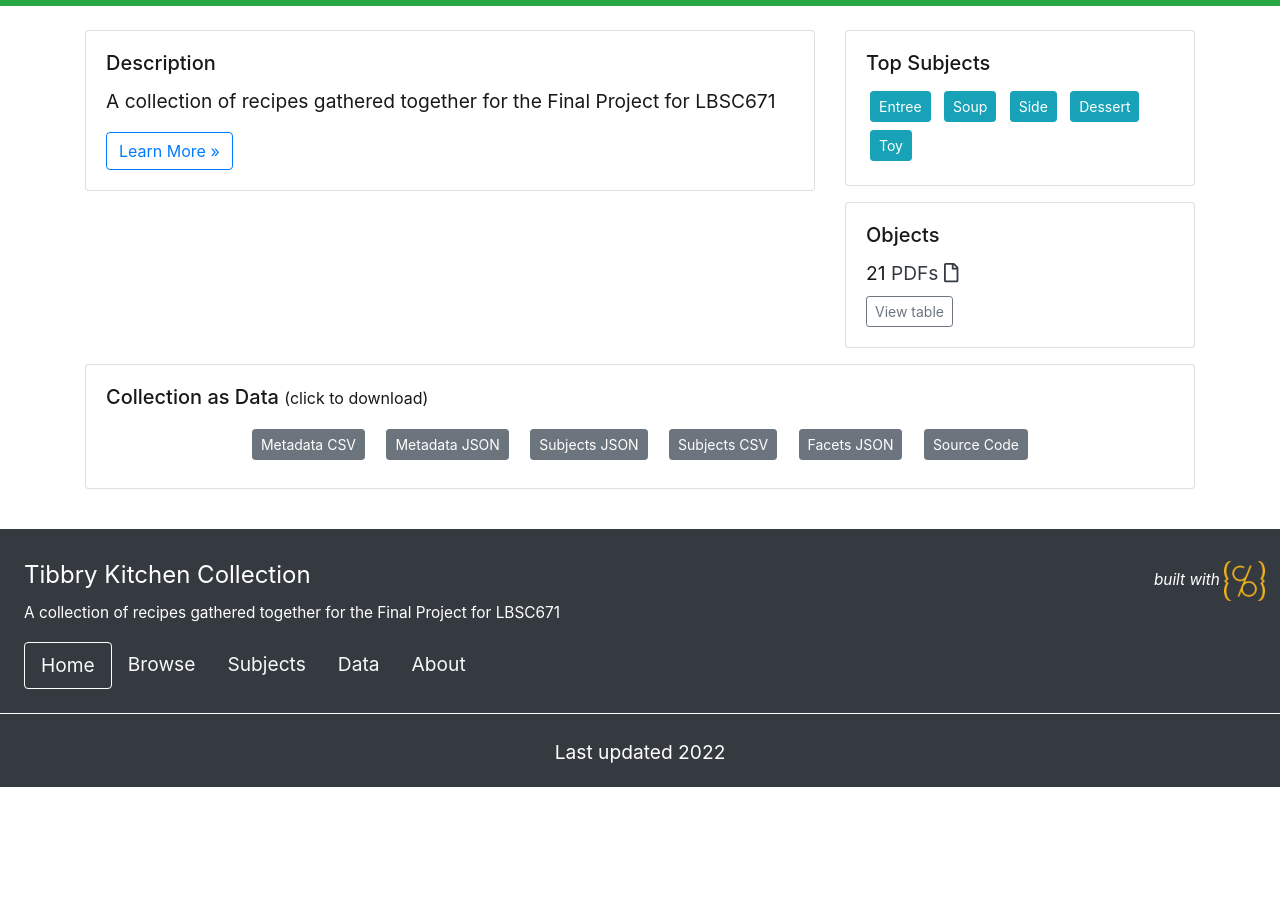
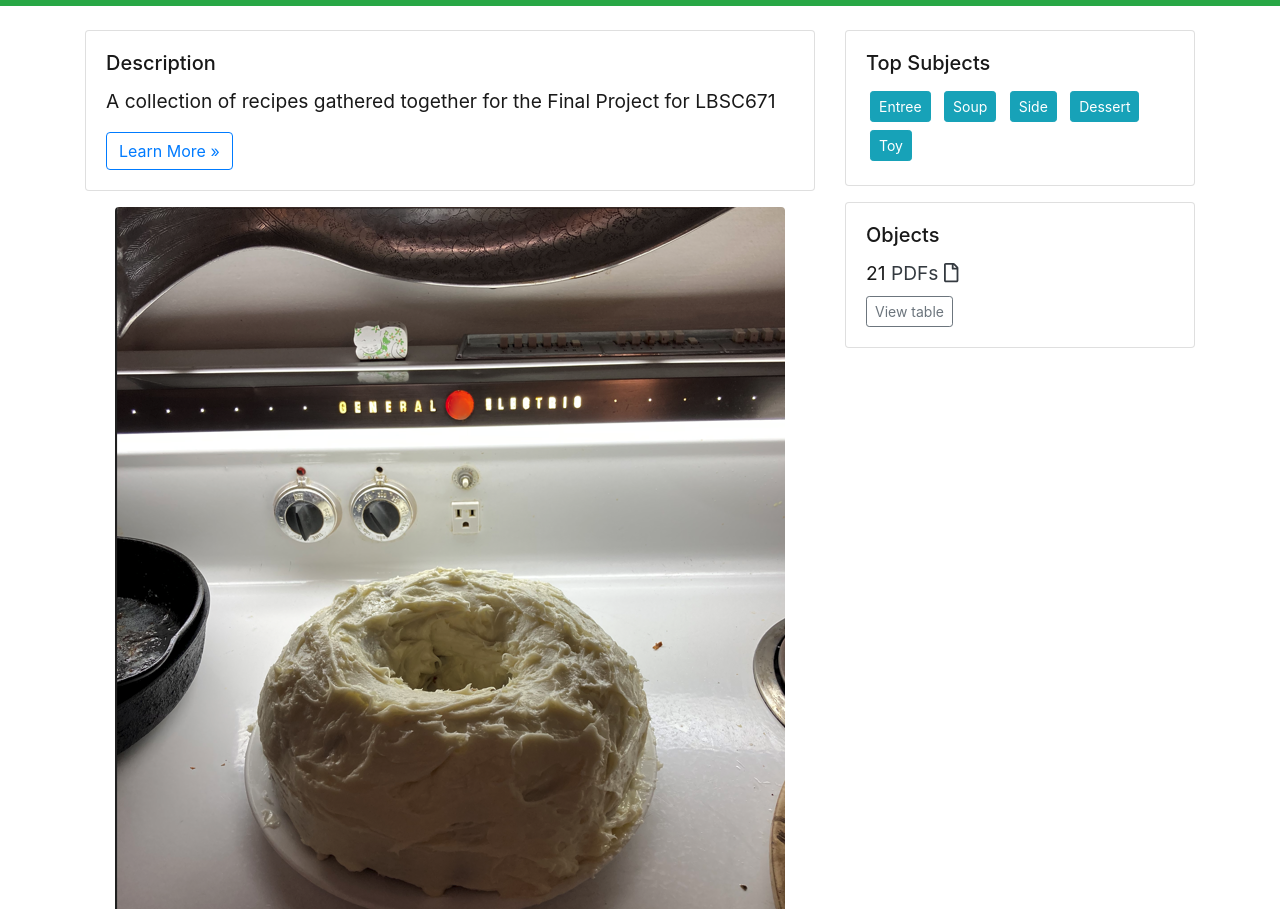
Before and after one commit to gbrei/tibbrykitchencollection, a Jekyll site: the page built from index.md, in a window 1280 px wide. Shown: the part 364-1273 px from the top of the page. Built offline with Jekyll 4.4.1, drawn with Linux system fonts in a browser that asks for light colours; before the commit the page ends 1151 px from its top, so only the background shows below that.

Commit message:
Update home-infographic.html

```diff
--- a/_layouts/home-infographic.html
+++ b/_layouts/home-infographic.html
@@ -6,6 +6,8 @@ layout: page
   <div class="col-md-8">
 
     {% include index/description.html %}
+    {% include feature/image.html objectid="/objects/pumpkincake.png" %}
+
 
 
 
```
